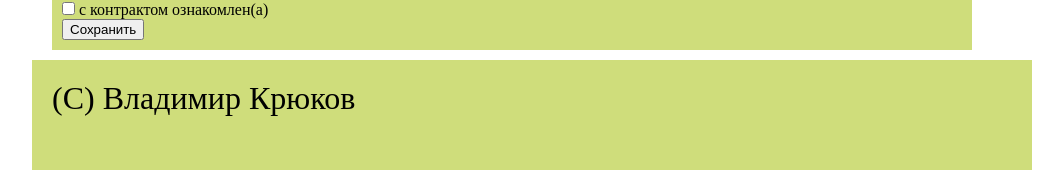
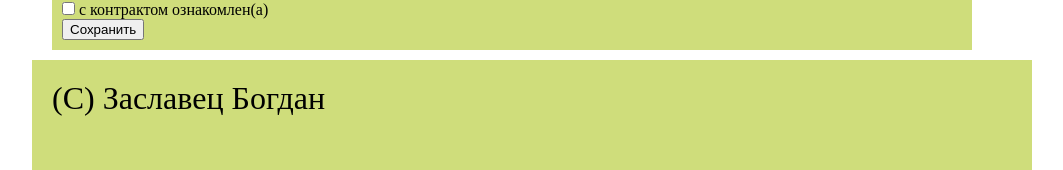
Before and after one commit to pul1otbabuli/pul1otbabuli.github.io, a plain HTML site: page task 2/index.html in a window 1280 px wide. Shown: the part 2181-2351 px from the top of the page, without its empty margins (128-1191 px from the left). Drawn offline with Linux system fonts and the light colour scheme.

Commit message:
index.html

```diff
--- a/task 2/index.html
+++ b/task 2/index.html
@@ -215,7 +215,7 @@
         </div>
 
         <footer>
-            <div>(С) Владимир Крюков</div>
+            <div>(С) Заславец Богдан</div>
         </footer>
     </body>
 
```
